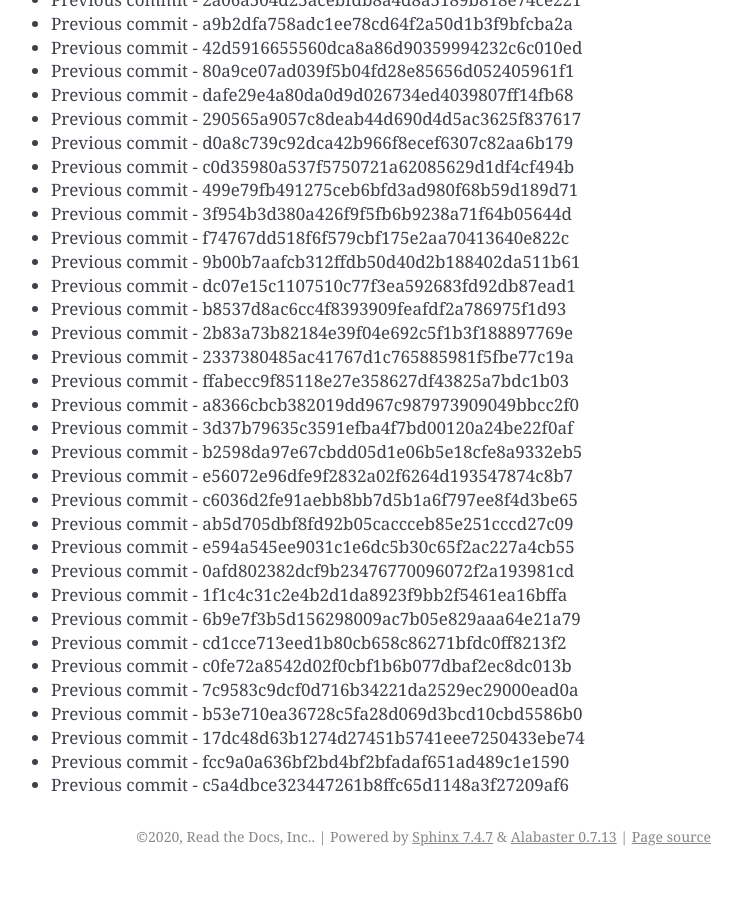
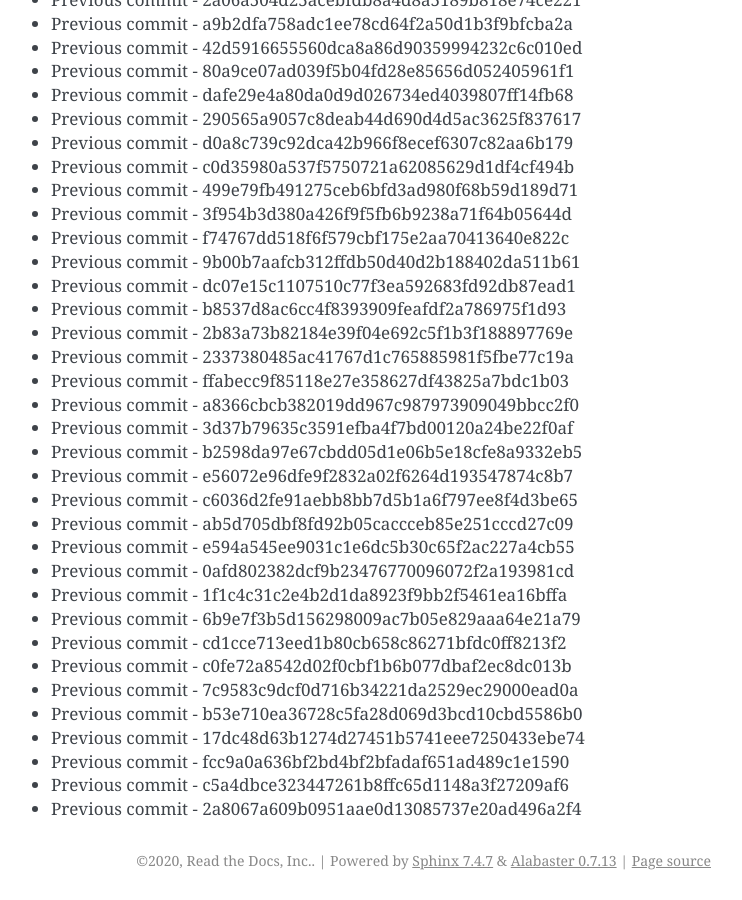
Before and after one commit to readthedocs/rtd-git-stresstest, a Sphinx documentation site: the page built from docs/updates.rst, in a window 1280 px wide and 900 px high, scrolled down 97604 px. Shown: the whole window, without its empty margins (399-1141 px from the left). Built offline with Sphinx 7.4.7, drawn with Linux system fonts in a browser that asks for light colours; before the commit the page ends 98480 px from its top, so only the background shows below that.

Commit message:
Generating commit from previous: 2a8067a609b0951aae0d13085737e20ad496a2f4

```diff
--- a/docs/updates.rst
+++ b/docs/updates.rst
@@ -4133,3 +4133,4 @@ It can be tested for any performance characteristics.
 * Previous commit - 17dc48d63b1274d27451b5741eee7250433ebe74
 * Previous commit - fcc9a0a636bf2bd4bf2bfadaf651ad489c1e1590
 * Previous commit - c5a4dbce323447261b8ffc65d1148a3f27209af6
+* Previous commit - 2a8067a609b0951aae0d13085737e20ad496a2f4
```
